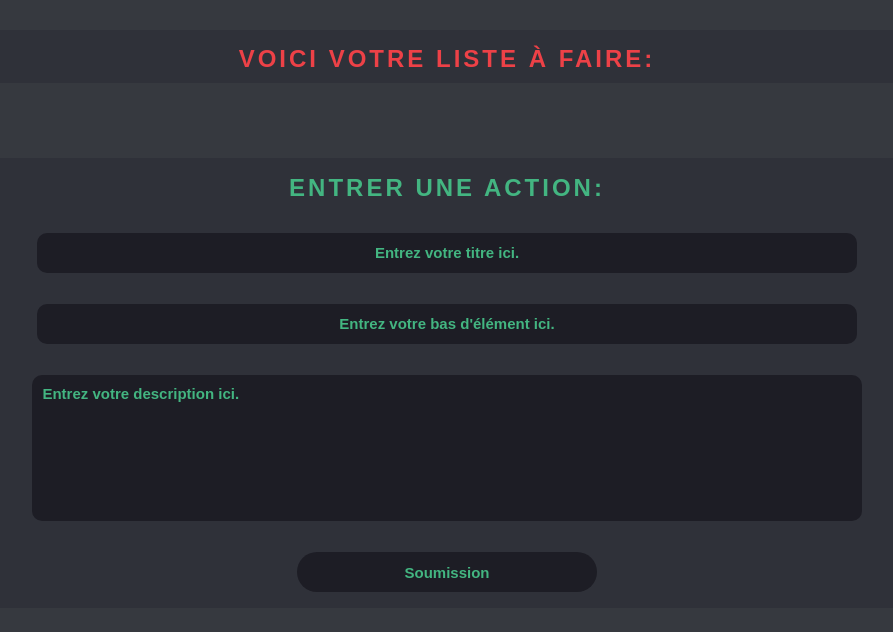
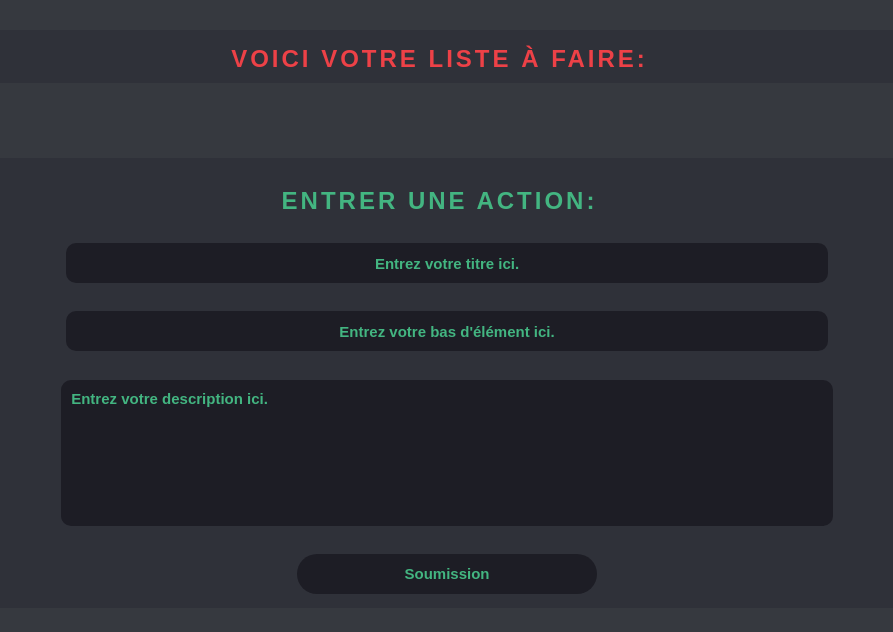
Before and after one commit to testers3333/todolist, a plain HTML site: page index.html in a window 1280 px wide. Shown: the whole page, without its empty margins (193-1086 px from the left). Drawn offline with Linux system fonts and the light colour scheme; a web font is replaced by a local one.

Commit message:
Update style.css

```diff
--- a/style.css
+++ b/style.css
@@ -59,6 +59,8 @@ body {
     margin-bottom: 10px;
     justify-content: center;
     text-align: center;
+    margin-top: 15px;
+    margin-right: 15px;
 }
 
 .todo .se div {
@@ -123,7 +125,7 @@ body {
 
 .sec div {
     background-color: var(--couleur-section);
-    width: 80%;
+    width: 85%;
     height: 450px;
     align-items: center;
     justify-items: center;
@@ -136,7 +138,7 @@ body {
     background-color: var(--couleur-div);
     border: none;
     height: 40px;
-    width: 80%;
+    width: 70%;
     text-align: center;
     border-radius: 10px;
     font-size: 15px;
@@ -161,7 +163,7 @@ body {
     resize: none;
     background-color: var(--couleur-div);
     border: none;
-    width: 80%;
+    width: 70%;
     text-align: start;
     border-radius: 10px;
     font-size: 15px;
@@ -225,6 +227,8 @@ body {
     justify-content: center;
     text-align: center;
     display: block;
+    margin-top: 15px;
+    margin-right: 15px;
 }
 
 .sec div h1:hover {
```
